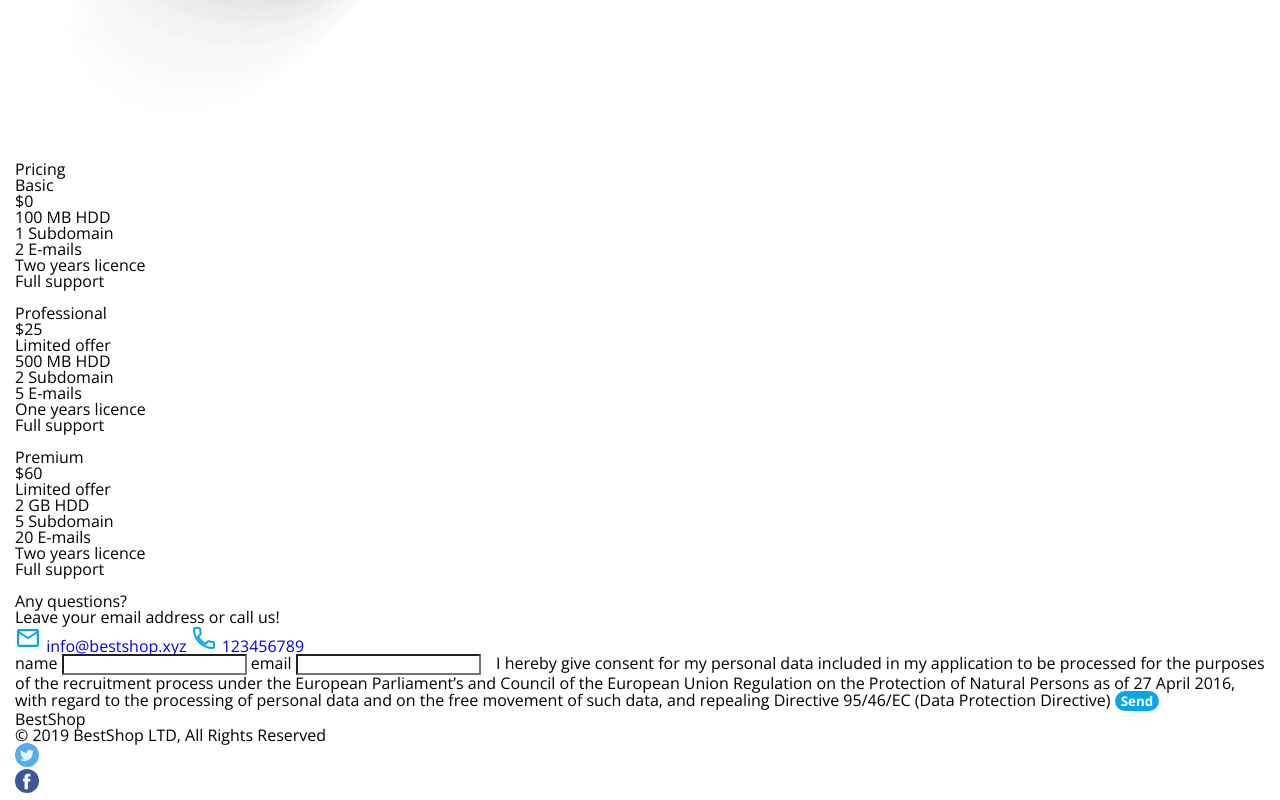
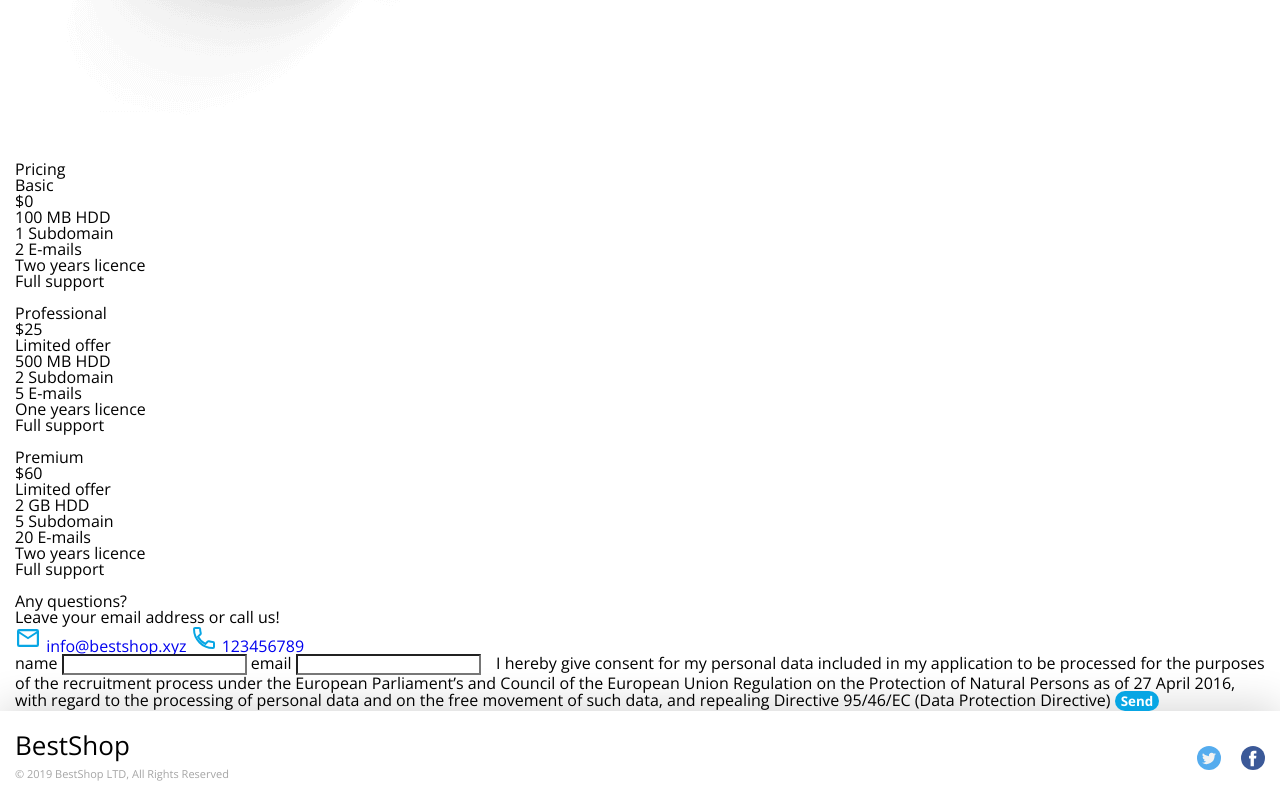
Before and after one commit to paulina-polechonska/BestShop, a website built with Parcel: page index.html in a window 1280 px wide. Shown: the part 2775-3575 px from the top of the page. Built offline with nearby package versions, Linux system fonts and the light colour scheme.

Commit message:
clean up 2

```diff
--- /dev/null
+++ b/scss/components/footer.scss
@@ -0,0 +1,37 @@
+.footer {
+  width: 100%;
+  background-color: $color-white;
+  box-shadow: 0px -5px 40px #00000029;
+
+  .container {
+    display: flex;
+    align-items: center;
+    justify-content: space-between;
+  }
+
+  .logo {
+    font-size: 26px;
+    line-height: 30px;
+    padding-bottom: 6.52px;
+  }
+
+  &_copy {
+    font-size: 11px;
+    font-family: $font-primary;
+    line-height: 15px;
+    color: $color-grey;
+  }
+
+  &_icons{
+    display: flex;
+    gap: 20px;
+    padding: 35px 0 30px 0;
+
+    &_icon {
+      width: 24px;
+      height: 24px;
+      font-size: 13px;
+      line-height: 18px;
+    }
+  }
+}
--- a/scss/main.scss
+++ b/scss/main.scss
@@ -10,3 +10,5 @@
 @import "components/header";
 @import "components/opening";
 @import "components/statistics";
+
+@import "components/footer";
```
Also changed, not shown: scss/variables/colors.scss (line endings or trailing spaces).
